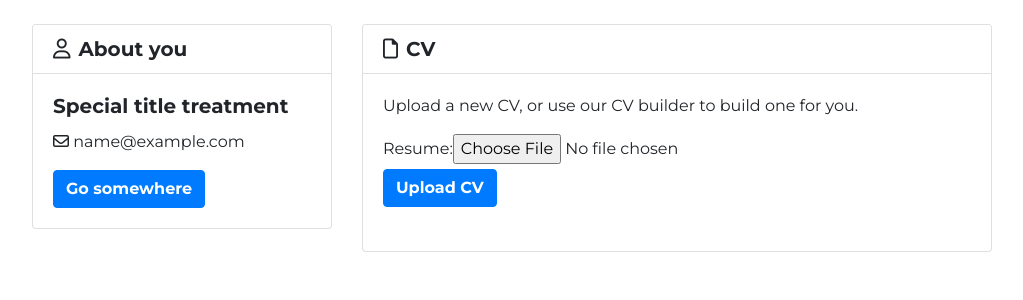
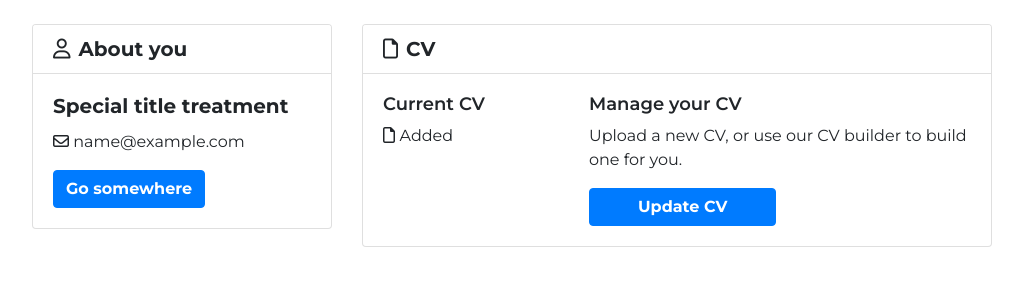
Before and after one commit to matt-stanford/job-search, a Django app: page /accounts/profile/ in a window 1280 px wide. Shown: the part 60-360 px from the top of the page, without its empty margins (128-1151 px from the left). Run offline with Django 3.2, Linux system fonts and the light colour scheme; the visitor is signed in with stand-in values (Sample User, id 1); some libraries are stand-ins or nearby versions.

Commit message:
profile page updated

```diff
--- a/accounts/models.py
+++ b/accounts/models.py
@@ -1,11 +1,16 @@
 from django.db import models
 from django.contrib.auth.models import User
+import os
 
 class Resume(models.Model):
     user = models.OneToOneField(User, on_delete=models.CASCADE)
     resume = models.FileField(upload_to='documents/', blank=True, null=True)
     date_uploaded = models.DateTimeField(auto_now_add=True)
 
+    @property
+    def filename(self):
+        return f'{os.path.basename(self.resume.name)[:11]}...'
+
     def __str__(self):
         return self.user.username
 
--- a/accounts/urls.py
+++ b/accounts/urls.py
@@ -8,7 +8,8 @@
 urlpatterns = [
     path('', include('allauth.urls')),
     path('register/', views.register, name='register'),
-    path('profile/', views.resume_upload, name='profile'),
+    path('profile/', views.profile, name='profile'),
+    path('uploadcv/', views.resume_upload, name='uploadcv'),
     path('login/', auth_views.LoginView.as_view(), name='login'),
     path('logout/', auth_views.LogoutView.as_view(), name='logout'),
 ]
--- a/accounts/views.py
+++ b/accounts/views.py
@@ -16,6 +16,11 @@
 
 
 @login_required
+def profile(request):
+    return render(request, 'accounts/profile.html', {})
+
+
+@login_required
 def resume_upload(request):
     if request.method == 'POST':
         form = ResumeForm(request.POST, request.FILES)
@@ -24,7 +29,7 @@
             form.instance.user = user
             form.save()
             messages.success(request, 'Your resume has been uploaded successfully')
-            return redirect('profile')
+            return redirect('uploadcv')
     else:
         form = ResumeForm()
-    return render(request, 'accounts/profile.html', {'form': form})
+    return render(request, 'accounts/uploadcv.html', {'form': form})
--- a/jobsearch/static/css/main.css
+++ b/jobsearch/static/css/main.css
@@ -5,8 +5,20 @@
 }
 
 h1 {
+    font-size: 24px !important;
     font-weight: 700 !important;
 }
+
+h2 {
+    font-size: 20px !important;
+    font-weight: 700 !important;
+}
+
+h3 {
+    font-size: 18px !important;
+    font-weight: 600 !important;
+}
+
 
 h4 {
     font-size: 22px !important;
@@ -140,4 +152,8 @@
 .card-header {
     background-color: white !important;
 }
+
+.cv-name {
+    font-weight: 700;
+}
 /*  :not(.btn-register, .dropdown-show) */
--- a/templates/accounts/profile.html
+++ b/templates/accounts/profile.html
@@ -1,6 +1,4 @@
 {% extends 'base.html' %}
-
-{% load crispy_forms_tags %}
 
 {% block title %}Profile{% endblock %}
 
@@ -9,9 +7,9 @@
         <div class="row">
             <div class="col-sm-4">
                 <div class="card">
-                    <h5 class="card-header"><i class="far fa-user mr-2"></i>About you</h5>
+                    <h2 class="card-header"><i class="far fa-user mr-2"></i>About you</h2>
                     <div class="card-body">
-                      <h5 class="card-title">Special title treatment</h5>
+                      <h2 class="card-title">Special title treatment</h2>
                       <p class="card-text"><i class="far fa-envelope"></i> {{ user.email }}</p>
                       <a href="#" class="btn btn-primary">Go somewhere</a>
                     </div>
@@ -25,14 +23,57 @@
                             <div class="alert alert-danger" role="alert">
                                 <strong>You haven't uploaded a CV yet.</strong> To apply for jobs you'll need a CV.
                             </div>
+                        {% else %}
+                            <div class="row">
+                                <div class="col-sm-4">
+                                    <div class="current-cv">
+                                        <h3>Current CV</h3>
+                                        <div class="data">
+                                            <span class="cv-name">
+                                                <i class="far fa-file"></i>
+                                                <span>{{ user.resume.filename }}</span>
+                                            </span>
+                                            <span>Added {{ user.resume.date_uploaded|date:"d/m/Y" }}</span>
+                                        </div>
+                                    </div>
+                                </div>
+                                <div class="col-sm-8">
+                                    <div class="manage-cv">
+                                        <h3>Manage your CV</h3>
+                                        <div class="data">
+                                            <p>Upload a new CV, or use our CV builder to build one for you.</p>
+                                            <!-- Button trigger modal -->
+                                            <button type="button" class="btn btn-primary px-5" data-toggle="modal" data-target="#exampleModal">
+                                                Update CV
+                                            </button>
+
+                                            <!-- Modal -->
+                                            <div class="modal fade" id="exampleModal" tabindex="-1" role="dialog" aria-labelledby="exampleModalLabel" aria-hidden="true">
+                                                <div class="modal-dialog">
+                                                    <div class="modal-content">
+                                                        <div class="modal-header">
+                                                            <h5 class="modal-title" id="exampleModalLabel">Updating your CV</h5>
+                                                            <button type="button" class="close" data-dismiss="modal" aria-label="Close">
+                                                                <span aria-hidden="true">&times;</span>
+                                                            </button>
+                                                        </div>
+                                                        <div class="modal-body">
+                                                            We've noticed that you added a CV on {{ user.resume.date_uploaded|date:"d/m/Y" }}. Updating your CV will overwrite and replace your current saved CV - {{ user.resume.filename }} Do you want to continue?
+                                                        </div>
+                                                        <div class="modal-footer">
+                                                            <a href="{% url 'uploadcv' %}" class="btn btn-primary">Continue</a>
+                                                            <button type="button" class="btn btn-secondary" data-dismiss="modal">Cancel</button>
+                                                        </div>
+                                                    </div>
+                                                </div>
+                                            </div>
+                                        </div>
+                                    </div>
+                                </div>
+                            </div>
+
                         {% endif %}
-                        <p class="card-text">Upload a new CV, or use our CV builder to build one for you.</p>
-                        <form method="post" enctype="multipart/form-data">
-                            {% csrf_token %}
-                            {{ form }}
-                            <br>
-                            <button type="submit" class="btn btn-primary mb-4">Upload CV</button>
-                        </form>
+
                     </div>
                 </div>
             </div>
```
Also changed, not shown: templates/accounts/uploadcv.html (added, +15 -0 lines).
